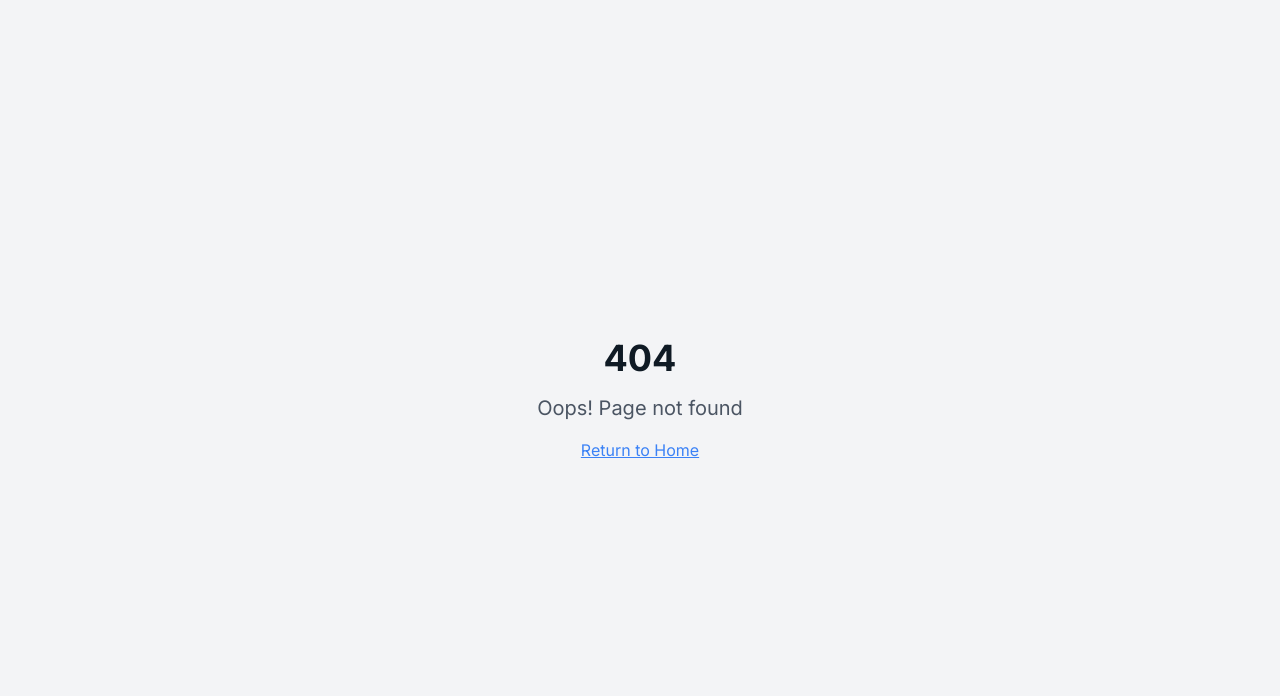
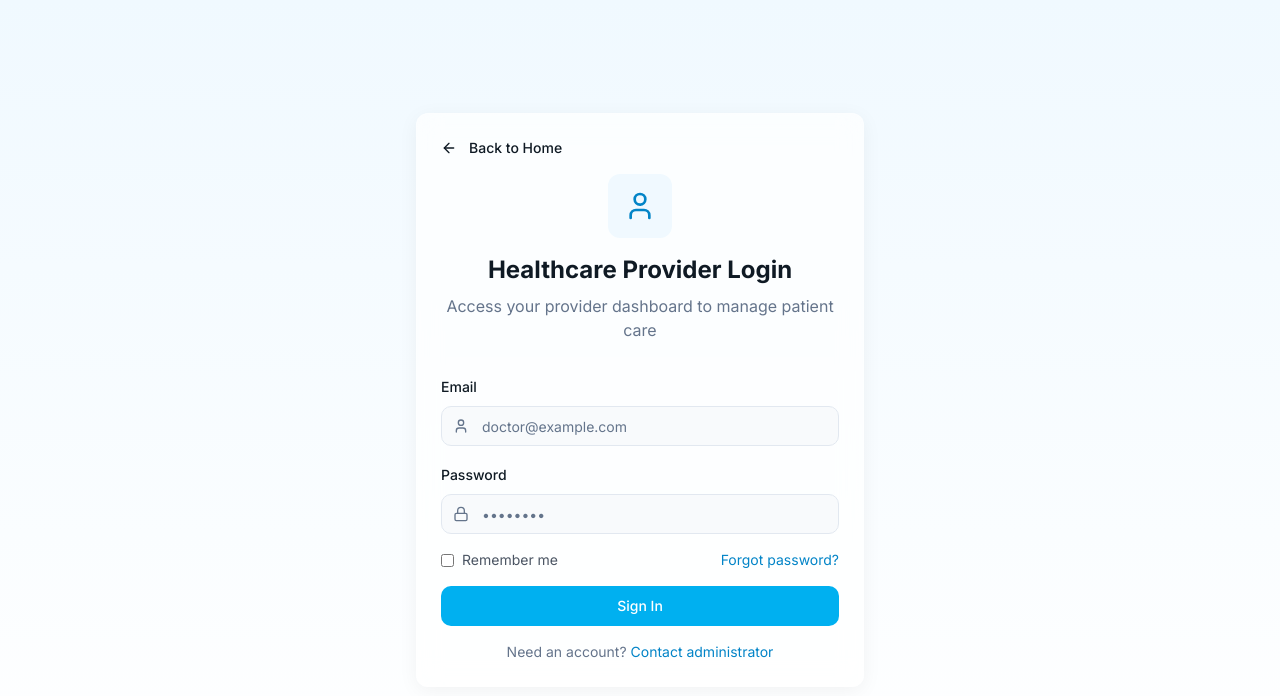
Before and after one commit to nikhil-agrawal123/health-chat-nexus, a React (Vite) app: page /provider-login in a window 1280 px wide. Before the commit this address had no page. Shown: the top 696 px of the page. Built offline with nearby package versions, Linux system fonts and the light colour scheme.

Commit message:
Add provider login page
Implement provider and patient login page navigation.

```diff
--- a/src/App.tsx
+++ b/src/App.tsx
@@ -1,9 +1,12 @@
+
 import { Toaster } from "@/components/ui/toaster";
 import { Toaster as Sonner } from "@/components/ui/sonner";
 import { TooltipProvider } from "@/components/ui/tooltip";
 import { QueryClient, QueryClientProvider } from "@tanstack/react-query";
 import { BrowserRouter, Routes, Route } from "react-router-dom";
 import Index from "./pages/Index";
+import PatientLogin from "./pages/PatientLogin";
+import ProviderLogin from "./pages/ProviderLogin";
 import NotFound from "./pages/NotFound";
 
 const queryClient = new QueryClient();
@@ -16,6 +19,8 @@ const App = () => (
       <BrowserRouter>
         <Routes>
           <Route path="/" element={<Index />} />
+          <Route path="/patient-login" element={<PatientLogin />} />
+          <Route path="/provider-login" element={<ProviderLogin />} />
           {/* ADD ALL CUSTOM ROUTES ABOVE THE CATCH-ALL "*" ROUTE */}
           <Route path="*" element={<NotFound />} />
         </Routes>
--- a/src/components/LoginOptions.tsx
+++ b/src/components/LoginOptions.tsx
@@ -1,5 +1,6 @@
 
 import React, { useEffect, useRef } from "react";
+import { useNavigate } from "react-router-dom";
 import GlassCard from "./ui/GlassCard";
 import AnimatedButton from "./ui/AnimatedButton";
 import { ArrowRight, Lock, Shield, User, UserCheck } from "lucide-react";
@@ -8,6 +9,7 @@ import { useIsMobile } from "@/hooks/use-mobile";
 const LoginOptions = () => {
   const sectionRef = useRef<HTMLDivElement>(null);
   const isMobile = useIsMobile();
+  const navigate = useNavigate();
 
   useEffect(() => {
     const observer = new IntersectionObserver(
@@ -32,6 +34,14 @@ const LoginOptions = () => {
       });
     };
   }, []);
+
+  const handlePatientLogin = () => {
+    navigate("/patient-login");
+  };
+
+  const handleProviderLogin = () => {
+    navigate("/provider-login");
+  };
 
   return (
     <section
@@ -75,7 +85,10 @@ const LoginOptions = () => {
                 ))}
               </ul>
 
-              <AnimatedButton className="w-full justify-between">
+              <AnimatedButton
+                className="w-full justify-between"
+                onClick={handlePatientLogin}
+              >
                 <span>Patient Login</span>
                 <ArrowRight className="h-5 w-5" />
               </AnimatedButton>
@@ -107,7 +120,11 @@ const LoginOptions = () => {
                 ))}
               </ul>
 
-              <AnimatedButton className="w-full justify-between" variant="outline" onClick={() => console.log("object")}>
+              <AnimatedButton
+                className="w-full justify-between"
+                variant="outline"
+                onClick={handleProviderLogin}
+              >
                 <span>Provider Login</span>
                 <ArrowRight className="h-5 w-5" />
               </AnimatedButton>
--- a/src/components/providerLogin.tsx
+++ /dev/null
@@ -1 +0,0 @@
-import React, {useState,useEffect} from "react";
--- /dev/null
+++ b/src/pages/PatientLogin.tsx
@@ -0,0 +1,112 @@
+
+import React, { useState } from "react";
+import { useNavigate } from "react-router-dom";
+import { Button } from "@/components/ui/button";
+import { Input } from "@/components/ui/input";
+import { Lock, User, ArrowLeft } from "lucide-react";
+import GlassCard from "@/components/ui/GlassCard";
+import AnimatedButton from "@/components/ui/AnimatedButton";
+
+const PatientLogin = () => {
+  const [email, setEmail] = useState("");
+  const [password, setPassword] = useState("");
+  const navigate = useNavigate();
+
+  const handleSubmit = (e: React.FormEvent) => {
+    e.preventDefault();
+    // Authentication logic would go here
+    console.log("Patient login attempt with:", { email, password });
+  };
+
+  return (
+    <div className="min-h-screen bg-gradient-to-b from-health-50 to-white flex items-center justify-center p-6">
+      <GlassCard className="max-w-md w-full">
+        <Button
+          variant="ghost"
+          className="mb-4 p-0 h-auto"
+          onClick={() => navigate("/")}
+        >
+          <ArrowLeft className="h-5 w-5 mr-1" />
+          <span>Back to Home</span>
+        </Button>
+
+        <div className="text-center mb-8">
+          <div className="h-16 w-16 rounded-xl bg-health-50 flex items-center justify-center mx-auto mb-4">
+            <User className="h-8 w-8 text-health-600" />
+          </div>
+          <h1 className="text-2xl font-bold">Patient Portal Login</h1>
+          <p className="text-muted-foreground mt-2">
+            Access your health records and appointments
+          </p>
+        </div>
+
+        <form onSubmit={handleSubmit} className="space-y-4">
+          <div className="space-y-2">
+            <label htmlFor="email" className="text-sm font-medium">
+              Email
+            </label>
+            <div className="relative">
+              <Input
+                id="email"
+                type="email"
+                placeholder="patient@example.com"
+                value={email}
+                onChange={(e) => setEmail(e.target.value)}
+                className="pl-10"
+                required
+              />
+              <User className="absolute left-3 top-1/2 transform -translate-y-1/2 h-4 w-4 text-muted-foreground" />
+            </div>
+          </div>
+
+          <div className="space-y-2">
+            <label htmlFor="password" className="text-sm font-medium">
+              Password
+            </label>
+            <div className="relative">
+              <Input
+                id="password"
+                type="password"
+                placeholder="••••••••"
+                value={password}
+                onChange={(e) => setPassword(e.target.value)}
+                className="pl-10"
+                required
+              />
+              <Lock className="absolute left-3 top-1/2 transform -translate-y-1/2 h-4 w-4 text-muted-foreground" />
+            </div>
+          </div>
+
+          <div className="flex items-center justify-between">
+            <div className="flex items-center space-x-2">
+              <input
+                type="checkbox"
+                id="remember"
+                className="rounded border-gray-300 text-health-600 focus:ring-health-500"
+              />
+              <label htmlFor="remember" className="text-sm text-gray-600">
+                Remember me
+              </label>
+            </div>
+            <a href="#" className="text-sm text-health-600 hover:underline">
+              Forgot password?
+            </a>
+          </div>
+
+          <AnimatedButton type="submit" className="w-full">
+            Sign In
+          </AnimatedButton>
+
+          <div className="text-center text-sm text-muted-foreground mt-6">
+            Don't have an account?{" "}
+            <a href="#" className="text-health-600 hover:underline">
+              Create one now
+            </a>
+          </div>
+        </form>
+      </GlassCard>
+    </div>
+  );
+};
+
+export default PatientLogin;
--- /dev/null
+++ b/src/pages/ProviderLogin.tsx
@@ -0,0 +1,112 @@
+
+import React, { useState } from "react";
+import { useNavigate } from "react-router-dom";
+import { Button } from "@/components/ui/button";
+import { Input } from "@/components/ui/input";
+import { Lock, User, ArrowLeft } from "lucide-react";
+import GlassCard from "@/components/ui/GlassCard";
+import AnimatedButton from "@/components/ui/AnimatedButton";
+
+const ProviderLogin = () => {
+  const [email, setEmail] = useState("");
+  const [password, setPassword] = useState("");
+  const navigate = useNavigate();
+
+  const handleSubmit = (e: React.FormEvent) => {
+    e.preventDefault();
+    // Authentication logic would go here
+    console.log("Provider login attempt with:", { email, password });
+  };
+
+  return (
+    <div className="min-h-screen bg-gradient-to-b from-health-50 to-white flex items-center justify-center p-6">
+      <GlassCard className="max-w-md w-full">
+        <Button
+          variant="ghost"
+          className="mb-4 p-0 h-auto"
+          onClick={() => navigate("/")}
+        >
+          <ArrowLeft className="h-5 w-5 mr-1" />
+          <span>Back to Home</span>
+        </Button>
+
+        <div className="text-center mb-8">
+          <div className="h-16 w-16 rounded-xl bg-health-50 flex items-center justify-center mx-auto mb-4">
+            <User className="h-8 w-8 text-health-600" />
+          </div>
+          <h1 className="text-2xl font-bold">Healthcare Provider Login</h1>
+          <p className="text-muted-foreground mt-2">
+            Access your provider dashboard to manage patient care
+          </p>
+        </div>
+
+        <form onSubmit={handleSubmit} className="space-y-4">
+          <div className="space-y-2">
+            <label htmlFor="email" className="text-sm font-medium">
+              Email
+            </label>
+            <div className="relative">
+              <Input
+                id="email"
+                type="email"
+                placeholder="doctor@example.com"
+                value={email}
+                onChange={(e) => setEmail(e.target.value)}
+                className="pl-10"
+                required
+              />
+              <User className="absolute left-3 top-1/2 transform -translate-y-1/2 h-4 w-4 text-muted-foreground" />
+            </div>
+          </div>
+
+          <div className="space-y-2">
+            <label htmlFor="password" className="text-sm font-medium">
+              Password
+            </label>
+            <div className="relative">
+              <Input
+                id="password"
+                type="password"
+                placeholder="••••••••"
+                value={password}
+                onChange={(e) => setPassword(e.target.value)}
+                className="pl-10"
+                required
+              />
+              <Lock className="absolute left-3 top-1/2 transform -translate-y-1/2 h-4 w-4 text-muted-foreground" />
+            </div>
+          </div>
+
+          <div className="flex items-center justify-between">
+            <div className="flex items-center space-x-2">
+              <input
+                type="checkbox"
+                id="remember"
+                className="rounded border-gray-300 text-health-600 focus:ring-health-500"
+              />
+              <label htmlFor="remember" className="text-sm text-gray-600">
+                Remember me
+              </label>
+            </div>
+            <a href="#" className="text-sm text-health-600 hover:underline">
+              Forgot password?
+            </a>
+          </div>
+
+          <AnimatedButton type="submit" className="w-full">
+            Sign In
+          </AnimatedButton>
+
+          <div className="text-center text-sm text-muted-foreground mt-6">
+            Need an account?{" "}
+            <a href="#" className="text-health-600 hover:underline">
+              Contact administrator
+            </a>
+          </div>
+        </form>
+      </GlassCard>
+    </div>
+  );
+};
+
+export default ProviderLogin;
```
